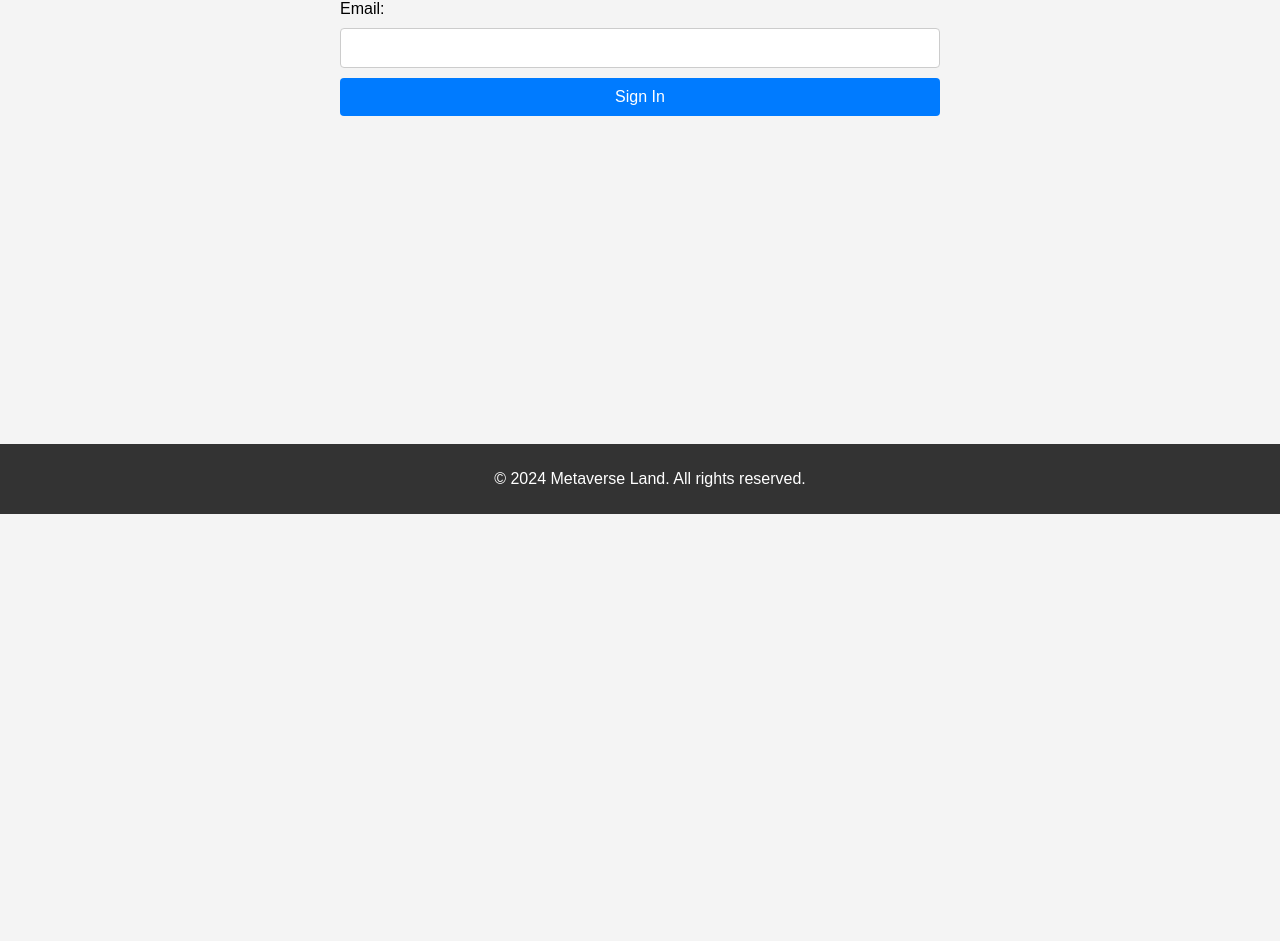
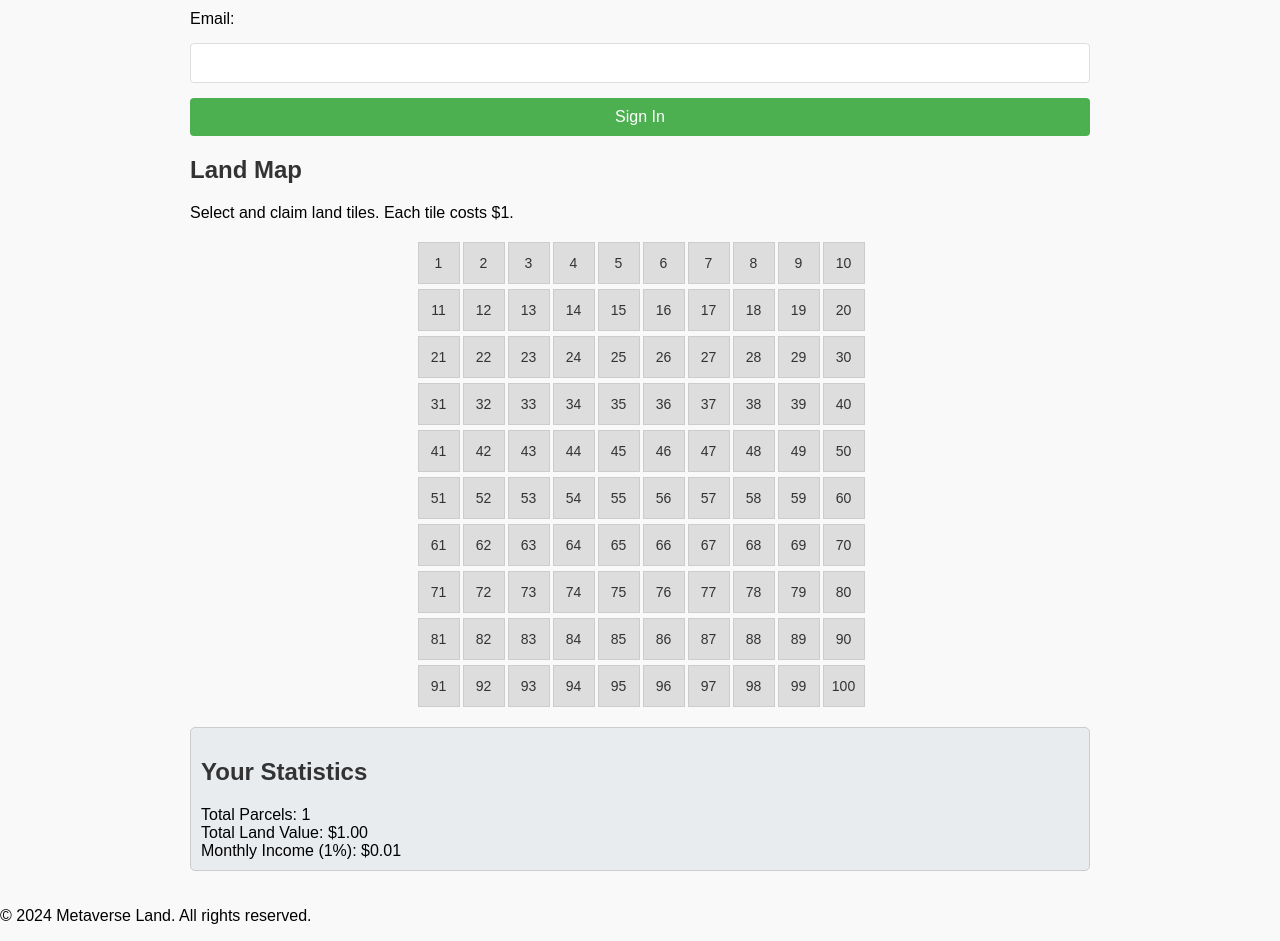
Before and after one commit to Goof-Mu/Emu-Earth, a plain HTML site: page index.html in a window 1280 px wide. Shown: the part 286-1227 px from the top of the page. Before the commit the page ends 800 px from the top, so only its background shows below. Drawn offline with Linux system fonts and the light colour scheme.

Commit message:
Update index.html

```diff
--- a/index.html
+++ b/index.html
@@ -9,19 +9,19 @@
             font-family: Arial, sans-serif;
             margin: 0;
             padding: 0;
-            background-color: #f4f4f4;
+            background-color: #f9f9f9;
         }
 
         header {
-            background-color: #333;
+            background-color: #4caf50;
             color: #fff;
             text-align: center;
-            padding: 20px 0;
+            padding: 20px;
         }
 
         main {
             padding: 20px;
-            max-width: 600px;
+            max-width: 900px;
             margin: 0 auto;
         }
 
@@ -32,13 +32,13 @@
         form {
             display: flex;
             flex-direction: column;
-            gap: 10px;
+            gap: 15px;
         }
 
         input {
             padding: 10px;
             font-size: 16px;
-            border: 1px solid #ccc;
+            border: 1px solid #ddd;
             border-radius: 4px;
         }
 
@@ -46,28 +46,45 @@
             padding: 10px;
             font-size: 16px;
             color: #fff;
-            background-color: #007bff;
+            background-color: #4caf50;
             border: none;
             border-radius: 4px;
             cursor: pointer;
         }
 
         button:hover {
-            background-color: #0056b3;
+            background-color: #45a049;
         }
 
-        .hidden {
-            display: none;
+        #map-container {
+            display: grid;
+            grid-template-columns: repeat(10, 40px);
+            gap: 5px;
+            justify-content: center;
+            margin-top: 20px;
         }
 
-        footer {
-            text-align: center;
-            padding: 10px;
-            background-color: #333;
+        .land-tile {
+            width: 40px;
+            height: 40px;
+            background-color: #ddd;
+            border: 1px solid #ccc;
+            cursor: pointer;
+            display: flex;
+            align-items: center;
+            justify-content: center;
+            font-size: 14px;
+            color: #333;
+        }
+
+        .land-tile.owned {
+            background-color: #4caf50;
             color: #fff;
-            position: fixed;
-            bottom: 0;
-            width: 100%;
+            cursor: default;
+        }
+
+        .land-tile:hover:not(.owned) {
+            background-color: #b8e6b8;
         }
 
         .stats {
@@ -82,31 +99,33 @@
             margin: 0;
         }
 
-        #claim-land-button {
-            margin-top: 10px;
+        #login-section, #map-section, .stats {
+            margin-top: 20px;
         }
     </style>
 </head>
 <body>
     <header>
-        <h1>Welcome to Metaverse Land</h1>
+        <h1>Metaverse Land</h1>
     </header>
     <main>
-        <section id="signup-section">
+        <section id="login-section">
             <h2>Sign In</h2>
-            <form id="signup-form">
+            <form id="login-form">
                 <label for="username">Username:</label>
                 <input type="text" id="username" name="username" required>
                 <label for="email">Email:</label>
                 <input type="email" id="email" name="email" required>
                 <button type="submit">Sign In</button>
             </form>
-            <p id="success-message" class="hidden">Sign in successful! You can now claim land.</p>
         </section>
-        <section id="land-section" class="hidden">
-            <h2>Claim More Land</h2>
-            <button id="claim-land-button">Claim Land for $1</button>
+
+        <section id="map-section" class="hidden">
+            <h2>Land Map</h2>
+            <p>Select and claim land tiles. Each tile costs $1.</p>
+            <div id="map-container"></div>
         </section>
+
         <section class="stats hidden">
             <h2>Your Statistics</h2>
             <p id="total-land">Total Parcels: 1</p>
@@ -119,17 +138,29 @@
     </footer>
     <script>
         document.addEventListener("DOMContentLoaded", () => {
-            let totalLand = 1; // Starts with 1 free parcel
-            let totalValue = 1; // $1 for the free parcel
-
-            const signupForm = document.getElementById("signup-form");
-            const successMessage = document.getElementById("success-message");
-            const landSection = document.getElementById("land-section");
-            const claimLandButton = document.getElementById("claim-land-button");
+            const loginSection = document.getElementById("login-section");
+            const loginForm = document.getElementById("login-form");
+            const mapSection = document.getElementById("map-section");
+            const mapContainer = document.getElementById("map-container");
             const statsSection = document.querySelector(".stats");
             const totalLandElement = document.getElementById("total-land");
             const totalValueElement = document.getElementById("total-value");
             const monthlyIncomeElement = document.getElementById("monthly-income");
+
+            let totalLand = 1; // Starts with 1 free parcel
+            let totalValue = 1; // $1 for the free parcel
+            const mapSize = 10; // 10x10 grid
+
+            // Populate the map
+            function generateMap() {
+                for (let i = 0; i < mapSize * mapSize; i++) {
+                    const tile = document.createElement("div");
+                    tile.classList.add("land-tile");
+                    tile.textContent = i + 1;
+                    tile.dataset.id = i + 1;
+                    mapContainer.appendChild(tile);
+                }
+            }
 
             // Update statistics
             function updateStats() {
@@ -139,23 +170,28 @@
                 monthlyIncomeElement.textContent = `Monthly Income (1%): $${monthlyIncome}`;
             }
 
-            // Handle sign-in
-            signupForm.addEventListener("submit", (event) => {
+            // Handle login
+            loginForm.addEventListener("submit", (event) => {
                 event.preventDefault();
-                successMessage.classList.remove("hidden");
-                landSection.classList.remove("hidden");
+                loginSection.classList.add("hidden");
+                mapSection.classList.remove("hidden");
                 statsSection.classList.remove("hidden");
                 updateStats();
             });
 
-            // Handle land claim
-            claimLandButton.addEventListener("click", () => {
-                totalLand++;
-                totalValue += 1; // Each parcel costs $1
-                updateStats();
+            // Handle land claiming
+            mapContainer.addEventListener("click", (event) => {
+                const tile = event.target;
+                if (tile.classList.contains("land-tile") && !tile.classList.contains("owned")) {
+                    tile.classList.add("owned");
+                    totalLand++;
+                    totalValue += 1; // Each tile costs $1
+                    updateStats();
+                }
             });
 
-            // Initial stats update
+            // Initialize map and stats
+            generateMap();
             updateStats();
         });
     </script>
```
